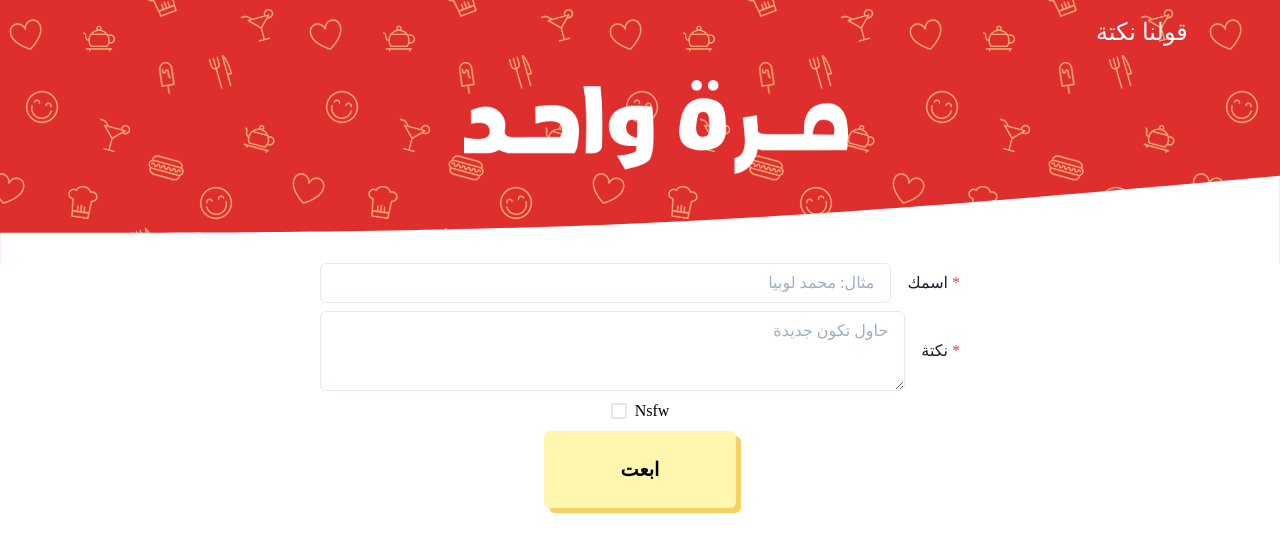
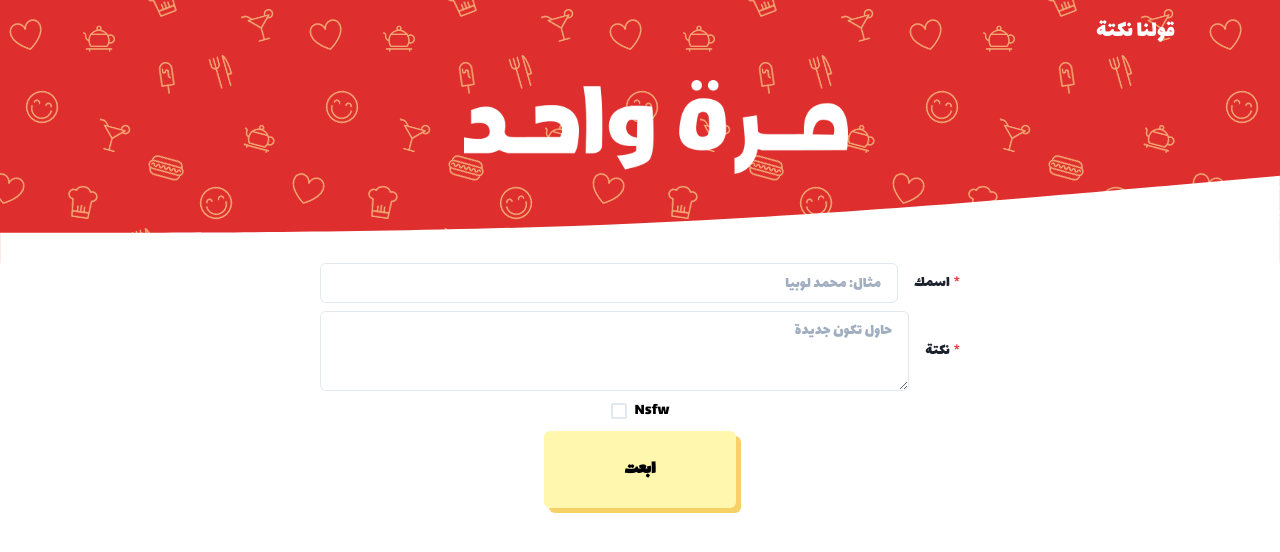
Before and after one commit to Theonlydola/marra-wahed, a React (Create React App) app: page /tellAjoke in a window 1280 px wide. Shown: the top 552 px of the page. Built offline with nearby package versions, Linux system fonts and the light colour scheme; no server answers.

Commit message:
fonts edits

```diff
--- a/public/index.html
+++ b/public/index.html
@@ -2,6 +2,9 @@
 <html lang="en">
   <head>
     <meta charset="utf-8" />
+    <link rel="preconnect" href="https://fonts.googleapis.com">
+    <link rel="preconnect" href="https://fonts.gstatic.com" crossorigin>
+    <link href="https://fonts.googleapis.com/css2?family=Lalezar&display=swap" rel="stylesheet">
     <link rel="icon" href="%PUBLIC_URL%/favicon.ico" />
     <meta name="viewport" content="width=device-width, initial-scale=1" />
     <meta name="theme-color" content="#000000" />
--- a/src/components/Card.jsx
+++ b/src/components/Card.jsx
@@ -98,7 +98,7 @@ import React, {useState, useEffect} from "react";
           <Icon as={ImQuotesRight} ml = "85%" mt="1em" />
           <Box mt="1em" mr="2em" ml="2em">
           {props.joke ?
-          <Text overflowWrap="break-word" hyphens= "auto" fontFamily="DG bebo" fontSize="120%" color="black" > {props.joke.joke}</Text>
+          <Text overflowWrap="break-word" hyphens= "auto" className="font-link" fontSize="120%" color="black" > {props.joke.joke}</Text>
            : <Spinner color="red.500" /> }
           </Box>
           <Icon as={ImQuotesLeft} mr = "85%" mt="1em"/>
@@ -111,12 +111,12 @@ import React, {useState, useEffect} from "react";
 
       <HStack ml="2em" mr="1em" mt="1em" spacing="24px">
           <IconButton title="كمان واحدة" icon={<IoReload />} borderRadius="full" bg="#DF2E2E" color="white" size="lg" onClick={handlereload}/>
-          <IconButton id="dislike" title="وحشة" icon={<BsEgg />} borderRadius="full" style= {{backgroundColor : dislikeStatus ? "#DF2E2E" : "grey"}} color="white" size="lg" outline="none" onClick={handleDislike}/>
-          <IconButton id= "like" title="جامدة" icon={<BsHeart />} borderRadius="full" style= {{backgroundColor : likeStatus ? "#DF2E2E" : "grey"}} color="white" size="lg" outline="none" onClick={handleLike}/>
+          <IconButton isDisabled={!props.joke} id="dislike" title="وحشة" icon={<BsEgg />} borderRadius="full" style= {{backgroundColor : dislikeStatus ? "#DF2E2E" : "grey"}} color="white" size="lg" outline="none" onClick={handleDislike}/>
+          <IconButton isDisabled={!props.joke} id= "like" title="جامدة" icon={<BsHeart />} borderRadius="full" style= {{backgroundColor : likeStatus ? "#DF2E2E" : "grey"}} color="white" size="lg" outline="none" onClick={handleLike}/>
       </HStack>
 
     </VStack>
-    <Button  mt="2em" bgColor="#DF2E2E" color="white" onClick={onOpen}>Report</Button>
+    <Button isDisabled={!props.joke}  mt="2em" bgColor="#DF2E2E" color="white" onClick={onOpen}>Report</Button>
     <Modal
         initialFocusRef={initialRef}
         isOpen={isOpen}
--- a/src/components/Header.jsx
+++ b/src/components/Header.jsx
@@ -9,7 +9,7 @@ export default function Header() {
     <HStack mr="2em" ml="2em" align="center" spacing="24px">
     <HStack mt="4em" w="65em"></HStack>
     {/* <Link fontFamily="DG bebo" href="" fontSize="1.5em" color="white">عننا</Link> */}
-    <Link fontFamily="DG bebo" fontSize="1.5em" color="white" href="/tellAjoke"> قولنا نكتة</Link>
+    <Link className="font-link" fontSize="1.5em" color="white" href="/tellAjoke"> قولنا نكتة</Link>
     </HStack>
     <VStack h="1em" ml="2em"> </VStack>
     <Image ml="2em" h="auto" w="30%" src={logo} imagealt="مرة واحد" onClick={handlelogoClick}/>
--- a/src/components/Home.jsx
+++ b/src/components/Home.jsx
@@ -17,12 +17,12 @@ export default function Home (props){
       <Icon as={CgDanger} w="6em" h="auto" color="#DF2E2E"/>
       <Icon as={ImQuotesRight} ml = "85%"/>
       <Box align="center" w="100%">
-      <Text textAlign="center" overflowWrap="break-word" hyphens= "auto" fontFamily="DG bebo" fontSize="100%" color="black" > كل النكت الموجودة على الموقع لا تعكس أي توجهات و غير مقصود بيها أي إساءة لأى طوائف أو أصحاب مهن و الهدف الوحيد هو تحقيق الضحك </Text>
+      <Text textAlign="center" overflowWrap="break-word" hyphens= "auto" className="font-link" fontSize="100%" color="black" > كل النكت الموجودة على الموقع لا تعكس أي توجهات و غير مقصود بيها أي إساءة لأى طوائف أو أصحاب مهن و الهدف الوحيد هو تحقيق الضحك </Text>
       </Box>
       <Icon as={ImQuotesLeft} mr = "85%"/>
       <VStack spacing="3">
-      <Button w="10em" h="4em" boxShadow="5px 5px #F6D167" onClick={handleClick} backgroundColor="#FFF7AE" overflowWrap="break-word" hyphens= "auto" fontFamily="DG bebo" fontSize="120%" color="black" > قولي نكتة</Button>
-      <Checkbox fontFamily="DG bebo" fontSize="120%" color="black" onChange={(e) => setnsfw(e.target.checked)}>Nsfw</Checkbox>
+      <Button mt="1.5em" w="10em" h="4em" boxShadow="5px 5px #F6D167" onClick={handleClick} backgroundColor="#FFF7AE" overflowWrap="break-word" hyphens= "auto" className="font-link" fontSize="120%" color="black" > قولي نكتة</Button>
+      <Checkbox className="font-link" fontSize="120%" color="black" onChange={(e) => setnsfw(e.target.checked)}>Nsfw</Checkbox>
       </VStack>
       </Box>
     </Box>
--- a/src/components/JokeForm.jsx
+++ b/src/components/JokeForm.jsx
@@ -37,18 +37,18 @@ export default function JokeForm (props){
             <VStack>
               <FormControl id="name" isRequired>
                 <HStack spacing="1em">
-                <Input textAlign="right" value={name} fontFamily="DG bebo" placeholder="مثال: محمد لوبيا" onChange={(e) => setName(e.target.value)}/>
-                <FormLabel fontFamily="DG bebo">اسمك</FormLabel>
+                <Input textAlign="right" value={name} className="font-link" placeholder="مثال: محمد لوبيا" onChange={(e) => setName(e.target.value)}/>
+                <FormLabel className="font-link">اسمك</FormLabel>
                 </HStack>
               </FormControl>
               <FormControl id="joke" isRequired>
                 <HStack spacing="1em">
-                <Textarea textAlign="right" value={joke} fontFamily="DG bebo" align="right"placeholder="حاول تكون جديدة" onChange={(e) => setJoke(e.target.value)}/>
-                <FormLabel fontFamily="DG bebo">نكتة</FormLabel>
+                <Textarea textAlign="right" value={joke} className="font-link" align="right"placeholder="حاول تكون جديدة" onChange={(e) => setJoke(e.target.value)}/>
+                <FormLabel className="font-link">نكتة</FormLabel>
                 </HStack>
               </FormControl>
-            <Checkbox checked={nsfw} fontFamily="DG bebo" fontSize="120%" color="black" onChange={(e) => setnsfw(e.target.checked)}>Nsfw</Checkbox>
-            <Button w="10em" h="4em" boxShadow="5px 5px #F6D167" onClick={handleClick} backgroundColor="#FFF7AE" overflowWrap="break-word" hyphens= "auto" fontFamily="DG bebo" fontSize="120%" color="black" > ابعت</Button>
+            <Checkbox checked={nsfw} className="font-link" fontSize="120%" color="black" onChange={(e) => setnsfw(e.target.checked)}>Nsfw</Checkbox>
+            <Button w="10em" h="4em" boxShadow="5px 5px #F6D167" onClick={handleClick} backgroundColor="#FFF7AE" overflowWrap="break-word" hyphens= "auto" className="font-link" fontSize="120%" color="black" > ابعت</Button>
             </VStack>
           </Box>
         </Box>
--- a/src/index.css
+++ b/src/index.css
@@ -11,3 +11,7 @@ code {
   font-family: source-code-pro, Menlo, Monaco, Consolas, 'Courier New',
     monospace;
 }
+
+.font-link {
+  font-family: 'Lalezar', cursive;
+}
--- a/src/index.js
+++ b/src/index.js
@@ -1,5 +1,5 @@
 import React from "react";
 import ReactDOM from "react-dom";
 import App from "./components/App";
-
+import './index.css';
 ReactDOM.render(<App />, document.getElementById("root"));
```
Also changed, not shown: src/fonts/ArbFONTS-DG-Bebo-B.ttf (renamed from .fonts/ArbFONTS-DG-Bebo-B.ttf), src/fonts/ArbFONTS-DG-BeboT.ttf (renamed from .fonts/ArbFONTS-DG-BeboT.ttf).
